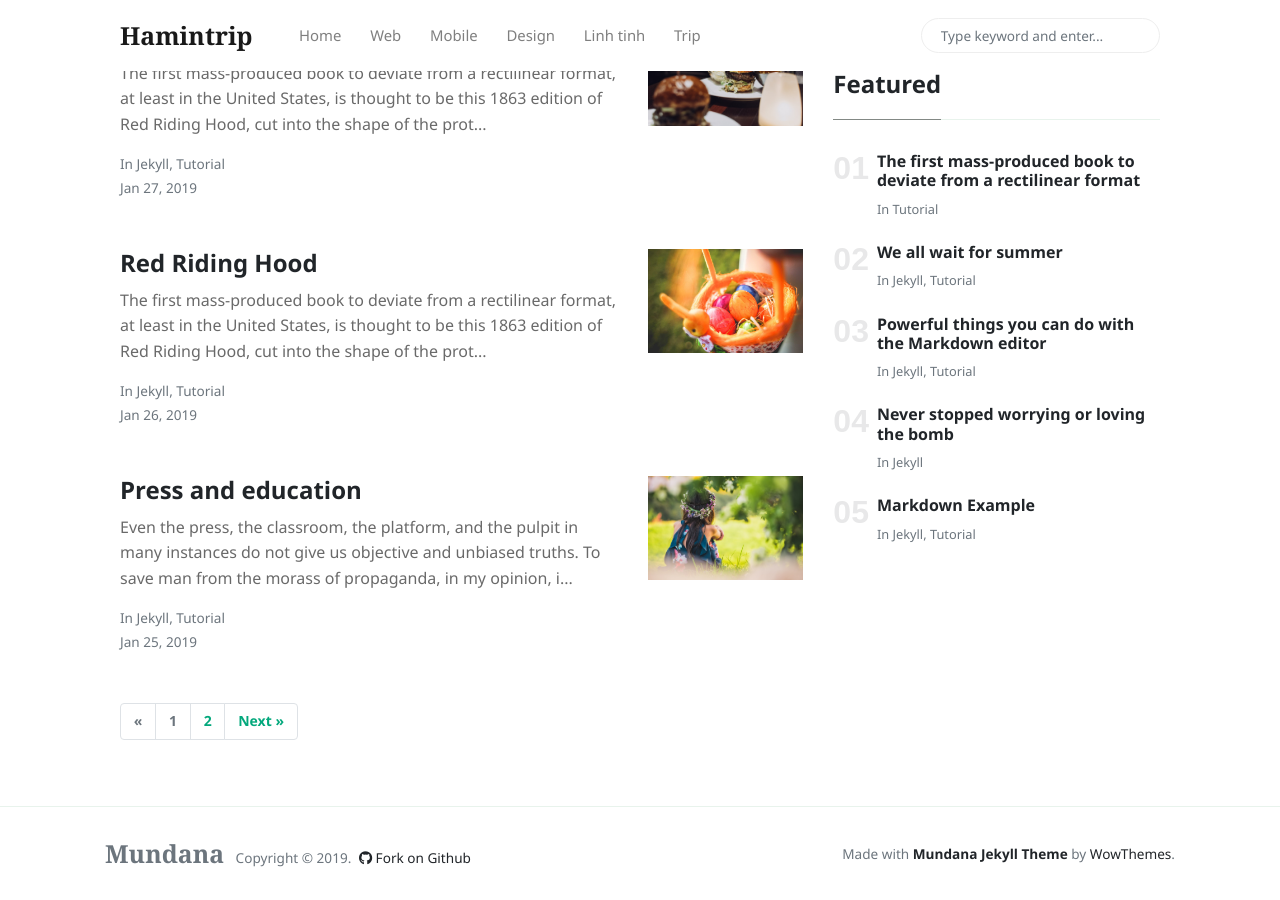
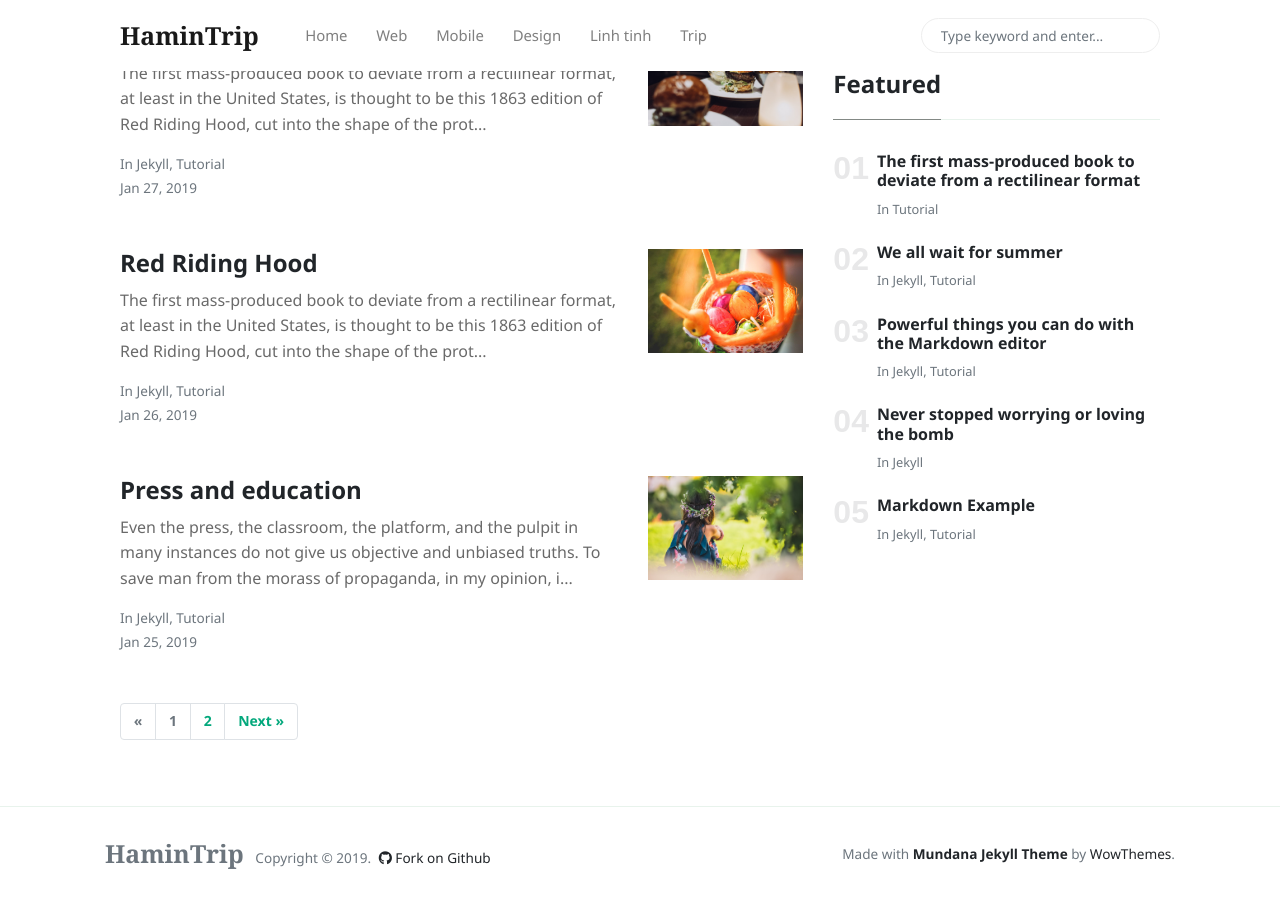
Before and after one commit to hamin2807/hamintrip.github.io, a Jekyll site: the page built from index.html, in a window 1280 px wide and 900 px high, scrolled down 1707 px. Built offline with Jekyll 4.4.1, drawn with Linux system fonts in a browser that asks for light colours; nearby versions of some CDN libraries; the list of posts is cut into pages by our own code.

Commit message:
Update default.html

```diff
--- a/_layouts/default.html
+++ b/_layouts/default.html
@@ -34,7 +34,7 @@
     <!-- Navbar -->
     <nav id="MagicMenu" class="topnav navbar navbar-expand-lg navbar-light bg-white fixed-top">
     <div class="container">
-        <a class="navbar-brand" href="{{ site.baseurl }}/index.html"><strong>{{site.name}}</strong></a>
+        <a class="navbar-brand" href="{{ site.baseurl }}/index.html"><strong>HaminTrip</strong></a>
         <button class="navbar-toggler collapsed" type="button" data-toggle="collapse" data-target="#navbarColor02" aria-controls="navbarColor02" aria-expanded="false" aria-label="Toggle navigation">
         <span class="navbar-toggler-icon"></span>
         </button>
@@ -73,7 +73,7 @@
         <div class="container">
         <div class="row align-items-center justify-content-between">
             <div>
-                <span class="navbar-brand mr-2 mb-0"><strong>Mundana</strong></span>
+                <span class="navbar-brand mr-2 mb-0"><strong>HaminTrip</strong></span>
                 <span>Copyright © <script>document.write(new Date().getFullYear())</script>.</span>
 
                 <!--  Github Repo Star Btn-->
```
